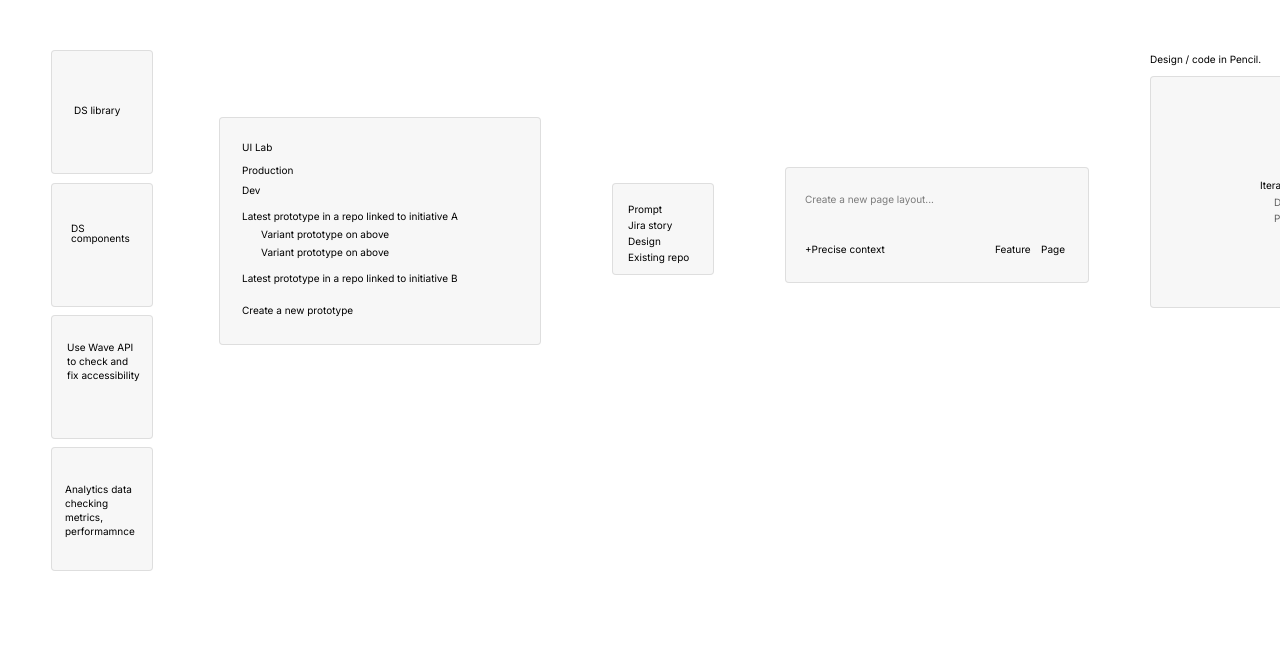
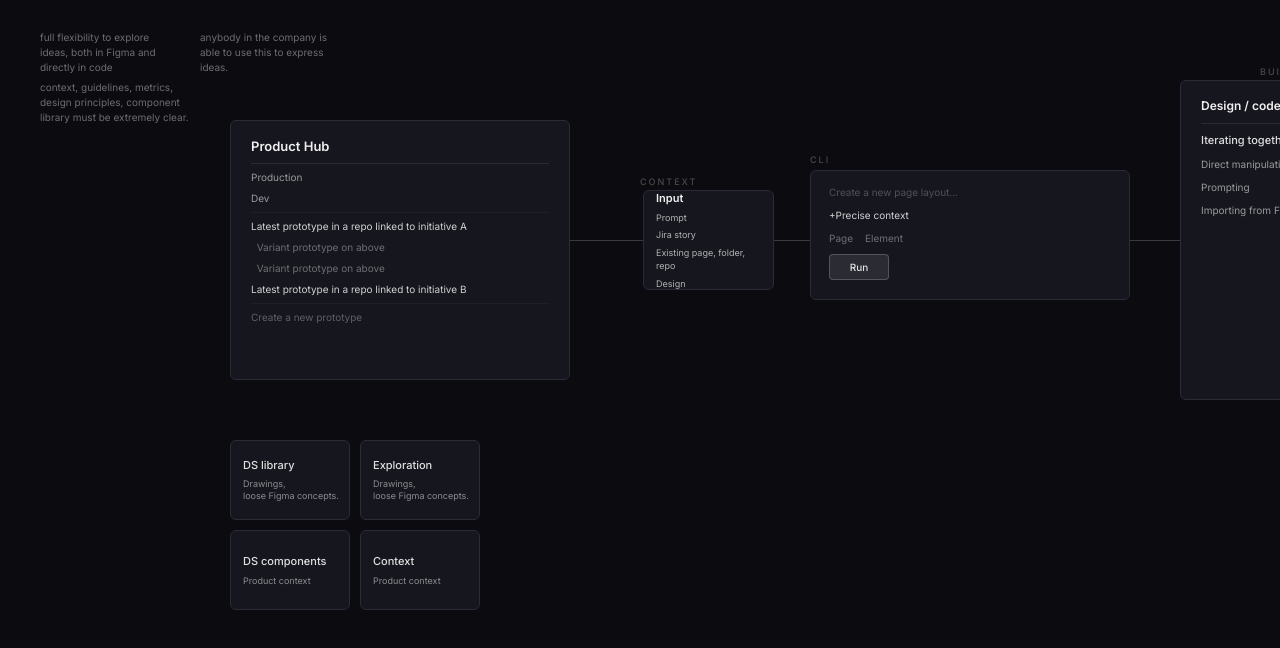
Before and after one commit to tudorDrayfus/pencil-example, a Next.js app: page / in a window 1280 px wide. Shown: the top 648 px of the page. Built offline with nearby package versions, Linux system fonts and the light colour scheme.

Commit message:
changed visuals

```diff
--- a/app/page.tsx
+++ b/app/page.tsx
@@ -1,112 +1,182 @@
 export default function Home() {
   return (
-    <div className="min-h-screen bg-white overflow-x-auto">
-      <div className="relative" style={{ width: 2004, height: 613 }}>
+    <div className="bg-[#0c0c10] min-h-screen overflow-x-auto">
+      <div
+        className="relative overflow-hidden rounded-2xl"
+        style={{ width: 2200, height: 680, backgroundColor: "#0c0c10" }}
+      >
 
-        {/* Rectangle 2 — DS library */}
-        <div className="absolute rounded-[4px] bg-[#f7f7f7] border border-black/10" style={{ left: 51, top: 50, width: 102, height: 124 }} />
+        {/* ── Notes ──────────────────────────────────────────── */}
+        <p
+          className="absolute font-inter text-[10px] leading-[1.5]"
+          style={{ left: 40, top: 30, width: 140, color: "#ffffff66" }}
+        >
+          full flexibility to explore ideas, both in Figma and directly in code
+        </p>
+        <p
+          className="absolute font-inter text-[10px] leading-[1.5]"
+          style={{ left: 200, top: 30, width: 140, color: "#ffffff66" }}
+        >
+          anybody in the company is able to use this to express ideas.
+        </p>
+        <p
+          className="absolute font-inter text-[10px] leading-[1.5]"
+          style={{ left: 40, top: 80, width: 160, color: "#ffffff66" }}
+        >
+          context, guidelines, metrics, design principles, component library must be extremely clear.
+        </p>
 
-        {/* Rectangle 3 — DS components */}
-        <div className="absolute rounded-[4px] bg-[#f7f7f7] border border-black/10" style={{ left: 51, top: 183, width: 102, height: 124 }} />
+        {/* ── Section Labels ─────────────────────────────────── */}
+        <span className="absolute font-inter font-medium text-[9px]" style={{ left: 640, top: 175, color: "#ffffff40", letterSpacing: 2 }}>CONTEXT</span>
+        <span className="absolute font-inter font-medium text-[9px]" style={{ left: 810, top: 153, color: "#ffffff40", letterSpacing: 2 }}>CLI</span>
+        <span className="absolute font-inter font-medium text-[9px]" style={{ left: 1260, top: 65, color: "#ffffff40", letterSpacing: 2 }}>BUILD</span>
+        <span className="absolute font-inter font-medium text-[9px]" style={{ left: 1560, top: 173, color: "#ffffff40", letterSpacing: 2 }}>VS CODE</span>
+        <span className="absolute font-inter font-medium text-[9px]" style={{ left: 1720, top: 173, color: "#ffffff40", letterSpacing: 2 }}>GIT</span>
+        <span className="absolute font-inter font-medium text-[9px]" style={{ left: 1880, top: 176, color: "#ffffff40", letterSpacing: 2 }}>VERCEL</span>
 
-        {/* Rectangle 4 — Wave API */}
-        <div className="absolute rounded-[4px] bg-[#f7f7f7] border border-black/10" style={{ left: 51, top: 315, width: 102, height: 124 }} />
+        {/* ── Product Hub ─────────────────────────────────────── */}
+        <div
+          className="absolute flex flex-col rounded-[6px]"
+          style={{ left: 230, top: 120, width: 340, height: 260, backgroundColor: "#16161e", border: "1px solid #2a2a38", paddingTop: 16, paddingBottom: 16, paddingLeft: 20, paddingRight: 20, gap: 6 }}
+        >
+          <span className="font-inter font-semibold text-[13px]" style={{ color: "#ffffffee" }}>Product Hub</span>
+          <div style={{ height: 1, backgroundColor: "#2a2a38" }} />
+          <span className="font-inter text-[10px]" style={{ color: "#ffffff90" }}>Production</span>
+          <span className="font-inter text-[10px]" style={{ color: "#ffffff90" }}>Dev</span>
+          <div style={{ height: 1, backgroundColor: "#1e1e28" }} />
+          <span className="font-inter text-[10px]" style={{ color: "#ffffffcc" }}>Latest prototype in a repo linked to initiative A</span>
+          <span className="font-inter text-[10px]" style={{ color: "#ffffff60" }}>&nbsp;&nbsp;Variant prototype on above</span>
+          <span className="font-inter text-[10px]" style={{ color: "#ffffff60" }}>&nbsp;&nbsp;Variant prototype on above</span>
+          <span className="font-inter text-[10px]" style={{ color: "#ffffffcc" }}>Latest prototype in a repo linked to initiative B</span>
+          <div style={{ height: 1, backgroundColor: "#1e1e28" }} />
+          <span className="font-inter text-[10px]" style={{ color: "#ffffff50" }}>Create a new prototype</span>
+        </div>
 
-        {/* Rectangle 7 — Analytics */}
-        <div className="absolute rounded-[4px] bg-[#f7f7f7] border border-black/10" style={{ left: 51, top: 447, width: 102, height: 124 }} />
+        {/* ── DS Library ──────────────────────────────────────── */}
+        <div
+          className="absolute flex flex-col justify-center rounded-[6px]"
+          style={{ left: 230, top: 440, width: 120, height: 80, backgroundColor: "#16161e", border: "1px solid #2a2a38", padding: 12, gap: 4 }}
+        >
+          <span className="font-inter font-medium text-[11px]" style={{ color: "#ffffffdd" }}>DS library</span>
+          <span className="font-inter text-[9px] leading-[1.4] whitespace-pre-line" style={{ color: "#ffffff80", width: 96 }}>{"Drawings,\nloose Figma concepts."}</span>
+        </div>
 
-        {/* Rectangle 5 — UI Lab */}
-        <div className="absolute rounded-[4px] bg-[#f7f7f7] border border-black/10" style={{ left: 219, top: 117, width: 322, height: 228 }} />
+        {/* ── DS Components ───────────────────────────────────── */}
+        <div
+          className="absolute flex flex-col justify-center rounded-[6px]"
+          style={{ left: 230, top: 530, width: 120, height: 80, backgroundColor: "#16161e", border: "1px solid #2a2a38", padding: 12, gap: 4 }}
+        >
+          <span className="font-inter font-medium text-[11px]" style={{ color: "#ffffffdd" }}>DS components</span>
+          <span className="font-inter text-[9px]" style={{ color: "#ffffff80" }}>Product context</span>
+        </div>
 
-        {/* Rectangle 6 — Context */}
-        <div className="absolute rounded-[4px] bg-[#f7f7f7] border border-black/10" style={{ left: 612, top: 183, width: 102, height: 92 }} />
+        {/* ── Exploration Box ─────────────────────────────────── */}
+        <div
+          className="absolute flex flex-col justify-center rounded-[6px]"
+          style={{ left: 360, top: 440, width: 120, height: 80, backgroundColor: "#16161e", border: "1px solid #2a2a38", padding: 12, gap: 4 }}
+        >
+          <span className="font-inter font-medium text-[11px]" style={{ color: "#ffffffdd" }}>Exploration</span>
+          <span className="font-inter text-[9px] leading-[1.4] whitespace-pre-line" style={{ color: "#ffffff80", width: 96 }}>{"Drawings,\nloose Figma concepts."}</span>
+        </div>
 
-        {/* Rectangle 8 — Feature / Page */}
-        <div className="absolute rounded-[4px] bg-[#f7f7f7] border border-black/10" style={{ left: 785, top: 167, width: 304, height: 116 }} />
+        {/* ── Context Box ─────────────────────────────────────── */}
+        <div
+          className="absolute flex flex-col justify-center rounded-[6px]"
+          style={{ left: 360, top: 530, width: 120, height: 80, backgroundColor: "#16161e", border: "1px solid #2a2a38", padding: 12, gap: 4 }}
+        >
+          <span className="font-inter font-medium text-[11px]" style={{ color: "#ffffffdd" }}>Context</span>
+          <span className="font-inter text-[9px]" style={{ color: "#ffffff80" }}>Product context</span>
+        </div>
 
-        {/* Rectangle 9 — Design / code in Pencil */}
-        <div className="absolute rounded-[4px] bg-[#f7f7f7] border border-black/10" style={{ left: 1150, top: 76, width: 304, height: 232 }} />
+        {/* ── Input Source ────────────────────────────────────── */}
+        <div
+          className="absolute flex flex-col justify-center rounded-[6px]"
+          style={{ left: 643, top: 190, width: 131, height: 100, backgroundColor: "#16161e", border: "1px solid #2a2a38", padding: 12, gap: 4 }}
+        >
+          <span className="font-inter font-semibold text-[11px]" style={{ color: "#ffffffee" }}>Input</span>
+          <span className="font-inter text-[9px]" style={{ color: "#ffffffaa" }}>Prompt</span>
+          <span className="font-inter text-[9px]" style={{ color: "#ffffffaa" }}>Jira story</span>
+          <span className="font-inter text-[9px]" style={{ color: "#ffffffaa" }}>Existing page, folder, repo</span>
+          <span className="font-inter text-[9px]" style={{ color: "#ffffffaa" }}>Design</span>
+        </div>
 
-        {/* Rectangle 10 — Claude */}
-        <div className="absolute rounded-[4px] bg-[#f7f7f7] border border-black/10" style={{ left: 1525, top: 183, width: 102, height: 92 }} />
+        {/* ── Pencil Editor ───────────────────────────────────── */}
+        <div
+          className="absolute flex flex-col rounded-[6px]"
+          style={{ left: 810, top: 170, width: 320, height: 130, backgroundColor: "#16161e", border: "1px solid #2a2a38", paddingTop: 14, paddingBottom: 14, paddingLeft: 18, paddingRight: 18, gap: 8 }}
+        >
+          <span className="font-inter text-[10px]" style={{ color: "#ffffff40", width: 280 }}>Create a new page layout...</span>
+          <span className="font-inter text-[10px]" style={{ color: "#ffffffcc" }}>+Precise context</span>
+          <div className="flex" style={{ gap: 12 }}>
+            <span className="font-inter text-[10px]" style={{ color: "#ffffff60" }}>Page</span>
+            <span className="font-inter text-[10px]" style={{ color: "#ffffff60" }}>Element</span>
+          </div>
+          <div
+            className="flex items-center justify-center rounded-[4px]"
+            style={{ width: 60, height: 26, backgroundColor: "#ffffff18", border: "1px solid #ffffff30" }}
+          >
+            <span className="font-inter font-medium text-[10px]" style={{ color: "#ffffffdd" }}>Run</span>
+          </div>
+        </div>
 
-        {/* Rectangle 11 — Push */}
-        <div className="absolute rounded-[4px] bg-[#f7f7f7] border border-black/10" style={{ left: 1682, top: 183, width: 102, height: 92 }} />
+        {/* ── Design / code in Pencil ─────────────────────────── */}
+        <div
+          className="absolute flex flex-col rounded-[6px]"
+          style={{ left: 1180, top: 80, width: 320, height: 320, backgroundColor: "#16161e", border: "1px solid #2a2a38", paddingTop: 16, paddingBottom: 16, paddingLeft: 20, paddingRight: 20, gap: 8 }}
+        >
+          <span className="font-inter font-semibold text-[12px]" style={{ color: "#ffffffee" }}>Design / code in Pencil.</span>
+          <div style={{ height: 1, backgroundColor: "#2a2a38" }} />
+          <span className="font-inter font-medium text-[11px]" style={{ color: "#ffffffdd" }}>Iterating together</span>
+          <span className="font-inter text-[10px]" style={{ color: "#ffffff90" }}>Direct manipulation</span>
+          <span className="font-inter text-[10px]" style={{ color: "#ffffff90" }}>Prompting</span>
+          <span className="font-inter text-[10px]" style={{ color: "#ffffff90" }}>Importing from Figma</span>
+        </div>
 
-        {/* Rectangle 12 — Redeploy */}
-        <div className="absolute rounded-[4px] bg-[#f7f7f7] border border-black/10" style={{ left: 1820, top: 183, width: 102, height: 92 }} />
+        {/* ── Claude Match ────────────────────────────────────── */}
+        <div
+          className="absolute flex flex-col justify-center rounded-[6px]"
+          style={{ left: 1560, top: 190, width: 120, height: 100, backgroundColor: "#16161e", border: "1px solid #2a2a38", padding: 12, gap: 4 }}
+        >
+          <span className="font-inter text-[9px] leading-[1.5]" style={{ color: "#ffffffaa", width: 96 }}>Claude to match code in git to code in Pencil.</span>
+        </div>
 
-        {/* Text — DS library */}
-        <span className="absolute font-inter text-[10px] text-black leading-none" style={{ left: 74, top: 105 }}>DS library</span>
+        {/* ── Push to Main ────────────────────────────────────── */}
+        <div
+          className="absolute flex flex-col justify-center rounded-[6px]"
+          style={{ left: 1720, top: 190, width: 120, height: 100, backgroundColor: "#16161e", border: "1px solid #2a2a38", padding: 12, gap: 4 }}
+        >
+          <span className="font-inter text-[10px] leading-[1.5]" style={{ color: "#ffffffaa", width: 96 }}>Push code to main</span>
+        </div>
 
-        {/* Text — DS components */}
-        <span className="absolute font-inter text-[10px] text-black leading-none" style={{ left: 71, top: 223, width: 59 }}>DS components</span>
+        {/* ── Deploy / Vercel ─────────────────────────────────── */}
+        <div
+          className="absolute flex flex-col justify-center rounded-[6px]"
+          style={{ left: 1880, top: 190, width: 120, height: 100, backgroundColor: "#16161e", border: "1px solid #2a2a38", padding: 12, gap: 4 }}
+        >
+          <span className="font-inter text-[9px] leading-[1.5]" style={{ color: "#ffffffaa", width: 96 }}>Redeployed automatically</span>
+        </div>
 
-        {/* Text — Use Wave API */}
-        <span className="absolute font-inter text-[10px] text-black leading-[1.4]" style={{ left: 67, top: 340, width: 73 }}>Use Wave API to check and fix accessibility</span>
+        {/* ── Wave API ────────────────────────────────────────── */}
+        <div
+          className="absolute flex flex-col justify-center rounded-[6px]"
+          style={{ left: 1620, top: 320, width: 120, height: 80, backgroundColor: "#16161e", border: "1px solid #2a2a38", padding: 12, gap: 4 }}
+        >
+          <span className="font-inter text-[9px] leading-[1.5]" style={{ color: "#ffffffaa", width: 96 }}>Wave API to check accessibility</span>
+        </div>
 
-        {/* Text — Analytics */}
-        <span className="absolute font-inter text-[10px] text-black leading-[1.4]" style={{ left: 65, top: 482, width: 73 }}>Analytics data checking metrics, performamnce</span>
-
-        {/* Text — UI Lab */}
-        <span className="absolute font-inter text-[10px] text-black leading-none" style={{ left: 242, top: 142, width: 59 }}>UI Lab</span>
-
-        {/* Text — Production */}
-        <span className="absolute font-inter text-[10px] text-black leading-none" style={{ left: 242, top: 165 }}>Production</span>
-
-        {/* Text — Dev */}
-        <span className="absolute font-inter text-[10px] text-black leading-none" style={{ left: 242, top: 185 }}>Dev</span>
-
-        {/* Text — Latest prototype A */}
-        <span className="absolute font-inter text-[10px] text-black leading-none" style={{ left: 242, top: 211 }}>Latest prototype in a repo linked to initiative A</span>
-
-        {/* Text — Variant prototype 1 */}
-        <span className="absolute font-inter text-[10px] text-black leading-none" style={{ left: 261, top: 229 }}>Variant prototype on above</span>
-
-        {/* Text — Variant prototype 2 */}
-        <span className="absolute font-inter text-[10px] text-black leading-none" style={{ left: 261, top: 247 }}>Variant prototype on above</span>
-
-        {/* Text — Latest prototype B */}
-        <span className="absolute font-inter text-[10px] text-black leading-none" style={{ left: 242, top: 273 }}>Latest prototype in a repo linked to initiative B</span>
-
-        {/* Text — Create a new prototype */}
-        <span className="absolute font-inter text-[10px] text-black leading-none" style={{ left: 242, top: 305 }}>Create a new prototype</span>
-
-        {/* Text — Prompt / Jira / Design / Existing repo */}
-        <span className="absolute font-inter text-[10px] text-black leading-[1.6] whitespace-pre-line" style={{ left: 628, top: 201, width: 74 }}>{`Prompt\nJira story\nDesign\nExisting repo`}</span>
-
-        {/* Text — Create a new page layout */}
-        <span className="absolute font-inter text-[10px] text-black/50 leading-none" style={{ left: 805, top: 194, width: 180 }}>Create a new page layout...</span>
-
-        {/* Text — +Precise context */}
-        <span className="absolute font-inter text-[10px] text-black leading-none" style={{ left: 805, top: 244 }}>+Precise context</span>
-
-        {/* Text — Feature */}
-        <span className="absolute font-inter text-[10px] text-black leading-none" style={{ left: 995, top: 244 }}>Feature</span>
-
-        {/* Text — Page */}
-        <span className="absolute font-inter text-[10px] text-black leading-none" style={{ left: 1041, top: 244 }}> Page</span>
-
-        {/* Text — Design / code in Pencil. (above Rectangle 9) */}
-        <span className="absolute font-inter text-[10px] text-black leading-none" style={{ left: 1150, top: 54 }}>Design / code in Pencil.</span>
-
-        {/* Text — Iterating together */}
-        <span className="absolute font-inter text-[10px] text-black leading-none" style={{ left: 1260, top: 180 }}>Iterating together</span>
-
-        {/* Text — Direct manipulation */}
-        <span className="absolute font-inter text-[10px] text-black/60 leading-none" style={{ left: 1274, top: 197 }}>Direct manipulation</span>
-
-        {/* Text — Prompting */}
-        <span className="absolute font-inter text-[10px] text-black/60 leading-none" style={{ left: 1274, top: 213 }}>Prompting</span>
-
-        {/* Text — Claude to match code */}
-        <span className="absolute font-inter text-[10px] text-black leading-[1.4]" style={{ left: 1541, top: 203, width: 74 }}>Claude to match code in git to code in Pencil.</span>
-
-        {/* Text — Push code to main */}
-        <span className="absolute font-inter text-[10px] text-black leading-[1.4]" style={{ left: 1698, top: 211, width: 74 }}>Push code to main</span>
-
-        {/* Text — Redeployed automatically */}
-        <span className="absolute font-inter text-[10px] text-black leading-[1.4]" style={{ left: 1836, top: 211, width: 74 }}>Redeployed automatically</span>
+        {/* ── Connector Arrows ────────────────────────────────── */}
+        {/* Hub → Input */}
+        <div className="absolute" style={{ left: 570, top: 240, width: 73, height: 1, backgroundColor: "#ffffff30" }} />
+        {/* Input → Pencil Editor */}
+        <div className="absolute" style={{ left: 774, top: 240, width: 36, height: 1, backgroundColor: "#ffffff30" }} />
+        {/* Pencil Editor → Design/Pencil */}
+        <div className="absolute" style={{ left: 1130, top: 240, width: 50, height: 1, backgroundColor: "#ffffff30" }} />
+        {/* Design/Pencil → Claude */}
+        <div className="absolute" style={{ left: 1500, top: 240, width: 60, height: 1, backgroundColor: "#ffffff30" }} />
+        {/* Claude → Push */}
+        <div className="absolute" style={{ left: 1680, top: 240, width: 40, height: 1, backgroundColor: "#ffffff30" }} />
+        {/* Push → Deploy */}
+        <div className="absolute" style={{ left: 1840, top: 240, width: 40, height: 1, backgroundColor: "#ffffff30" }} />
 
       </div>
     </div>
```
Also changed, not shown: 1 other file (tests, documents, lock files or other folders).
